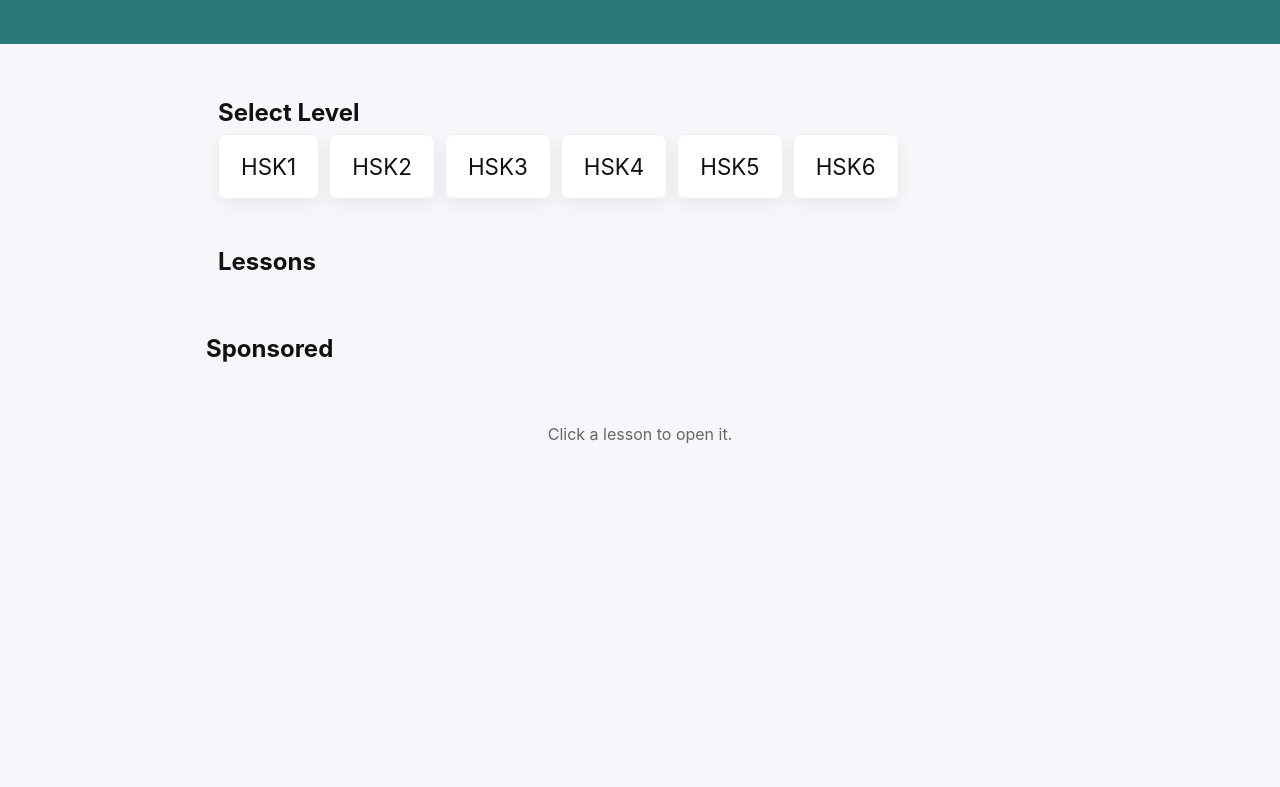
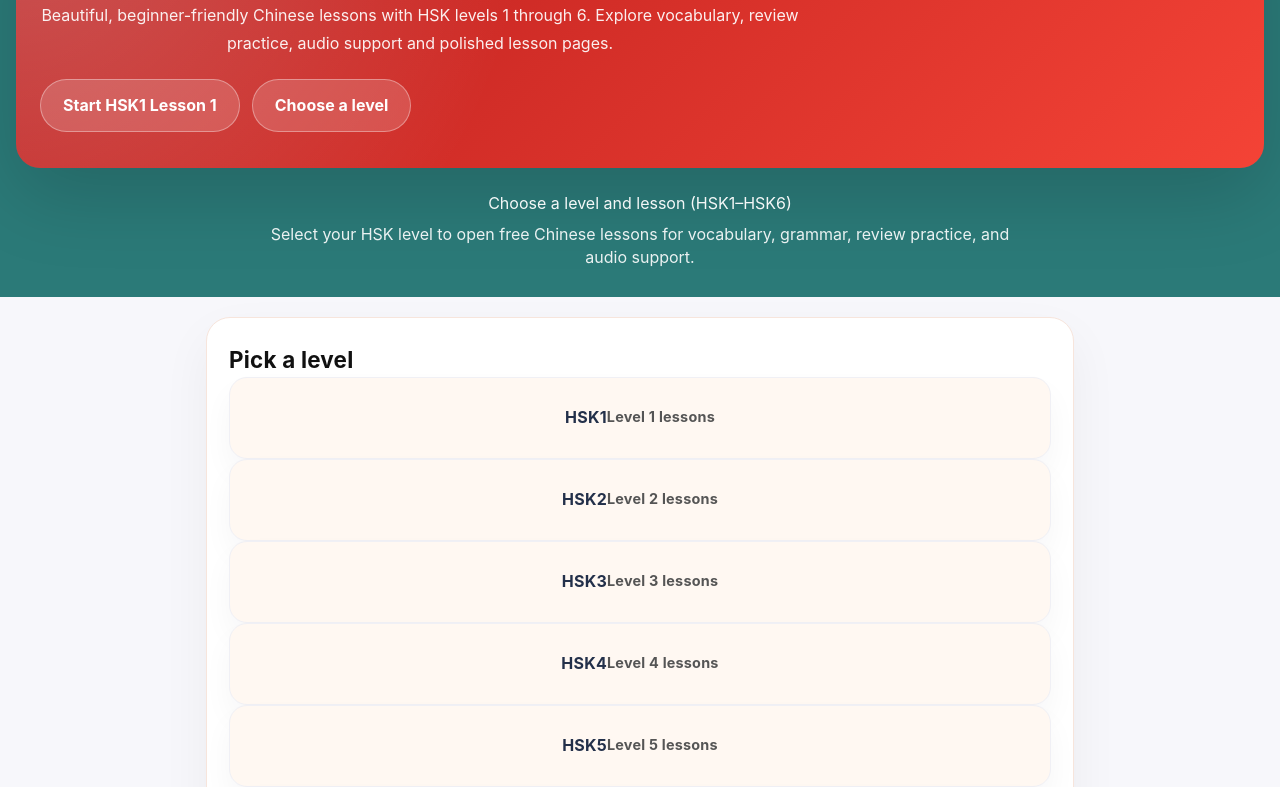
Before and after one commit to HoangPhuc2504/learn_hsk, a plain HTML site: page index.html in a window 1280 px wide. Shown: the part 133-920 px from the top of the page. Before the commit the page ends 800 px from the top, so only its background shows below. Drawn offline with Linux system fonts and the light colour scheme.

Commit message:
Update index.html

```diff
--- a/index.html
+++ b/index.html
@@ -12,27 +12,181 @@
     <meta property="og:type" content="website">
     <meta property="og:locale" content="en_US">
     <link rel="stylesheet" href="css/styles.css">
+    <style>
+      :root {
+        --hero-dark: #b71c1c;
+        --hero-light: #f44336;
+        --surface-soft: #fff8f2;
+        --surface-strong: #ffffff;
+        --border-soft: #f7e5dc;
+        --text-muted: #5e6571;
+      }
+
+      .hero-banner {
+        background: radial-gradient(circle at top left, rgba(255, 255, 255, 0.25), transparent 40%), linear-gradient(135deg, var(--hero-dark), var(--hero-light));
+        color: white;
+        border-radius: 24px;
+        padding: 36px 24px;
+        box-shadow: 0 26px 80px rgba(0, 0, 0, 0.16);
+        margin-bottom: 24px;
+      }
+
+      .hero-banner h1 {
+        margin: 0 0 14px;
+        font-size: clamp(2rem, 3vw, 3rem);
+        letter-spacing: 0.02em;
+      }
+
+      .hero-banner p {
+        margin: 0;
+        max-width: 760px;
+        line-height: 1.75;
+        opacity: 0.92;
+      }
+
+      .hero-actions {
+        margin-top: 22px;
+        display: flex;
+        flex-wrap: wrap;
+        gap: 12px;
+      }
+
+      .hero-actions .button {
+        display: inline-flex;
+        align-items: center;
+        justify-content: center;
+        padding: 14px 22px;
+        border-radius: 999px;
+        border: 1px solid rgba(255, 255, 255, 0.35);
+        background: rgba(255, 255, 255, 0.16);
+        color: white;
+        text-decoration: none;
+        font-weight: 700;
+        transition: transform 0.2s ease, background 0.2s ease;
+      }
+
+      .hero-actions .button:hover {
+        transform: translateY(-1px);
+        background: rgba(255, 255, 255, 0.22);
+      }
+
+      .intro {
+        max-width: 740px;
+        margin: 8px auto 0;
+        opacity: 0.9;
+      }
+
+      .card-section {
+        background: var(--surface-strong);
+        border-radius: 24px;
+        padding: 26px 22px;
+        margin-bottom: 22px;
+        box-shadow: 0 20px 50px rgba(16, 24, 40, 0.05);
+        border: 1px solid var(--border-soft);
+      }
+
+      .card-section h2 {
+        margin-top: 0;
+        font-size: 1.4rem;
+        letter-spacing: 0.01em;
+      }
+
+      .cards {
+        display: grid;
+        grid-template-columns: repeat(auto-fit, minmax(150px, 1fr));
+        gap: 14px;
+        margin-top: 18px;
+      }
+
+      .card {
+        min-height: 82px;
+        display: flex;
+        align-items: center;
+        justify-content: center;
+        text-align: center;
+        font-size: 1rem;
+        padding: 18px 16px;
+        border-radius: 18px;
+        border: 1px solid #f0f0f5;
+        box-shadow: 0 16px 30px rgba(16, 24, 40, 0.04);
+        transition: transform 0.2s ease, box-shadow 0.2s ease, border-color 0.2s ease;
+        background: var(--surface-soft);
+        color: #23304a;
+      }
+
+      .card:hover {
+        transform: translateY(-2px);
+        box-shadow: 0 18px 32px rgba(16, 24, 40, 0.1);
+      }
+
+      .card.selected {
+        border-color: rgba(211, 47, 47, 0.24);
+        background: linear-gradient(180deg, rgba(211, 47, 47, 0.08), rgba(255, 255, 255, 0.95));
+      }
+
+      .lesson-group {
+        display: grid;
+        grid-template-columns: repeat(auto-fit, minmax(180px, 1fr));
+        gap: 14px;
+        margin-top: 16px;
+      }
+
+      .note-card {
+        grid-column: 1 / -1;
+        background: #fff7f1;
+        color: var(--text-muted);
+        border-color: #f4d6c6;
+        box-shadow: none;
+        font-size: 0.97rem;
+      }
+
+      .ad-section {
+        text-align: center;
+      }
+
+      .site-footer {
+        text-align: center;
+        margin-bottom: 34px;
+        color: #606975;
+      }
+
+      @media (max-width: 640px) {
+        .hero-banner { padding: 24px 18px; }
+        .card-section { padding: 22px 18px; }
+        .hero-actions { flex-direction: column; align-items: stretch; }
+      }
+    </style>
     <script async src="https://pagead2.googlesyndication.com/pagead/js/adsbygoogle.js?client=ca-pub-5742837209550679" crossorigin="anonymous"></script>
   </head>
   <body>
     <header class="site-header">
-      <h1>HSK 3.0</h1>
+      <div class="hero-banner">
+        <div>
+          <h1>HSK 3.0 — Free Chinese Lessons</h1>
+          <p>Beautiful, beginner-friendly Chinese lessons with HSK levels 1 through 6. Explore vocabulary, review practice, audio support and polished lesson pages.</p>
+          <div class="hero-actions">
+            <a href="hsk1/lesson1/index.html" class="button">Start HSK1 Lesson 1</a>
+            <a href="#levels" class="button">Choose a level</a>
+          </div>
+        </div>
+      </div>
       <p class="subtitle">Choose a level and lesson (HSK1–HSK6)</p>
       <p class="intro">Select your HSK level to open free Chinese lessons for vocabulary, grammar, review practice, and audio support.</p>
     </header>
 
     <main class="container">
-      <section class="card-section">
-        <h2>Select Level</h2>
-        <div id="levels" class="cards"></div>
+      <section class="card-section" id="levels-section">
+        <h2 id="levels">Pick a level</h2>
+        <div class="cards" id="levels"></div>
+        <div class="card note-card">Tap a level to reveal its lesson pages. Use the sample link above to open the polished HSK1 Lesson 1 page.</div>
       </section>
 
       <section class="card-section">
         <h2>Lessons</h2>
-        <div id="lessons" class="cards"></div>
+        <div id="lessons" class="lesson-group"></div>
       </section>
 
-      <section class="ad-section">
+      <section class="card-section ad-section">
         <h2>Sponsored</h2>
         <ins class="adsbygoogle"
              style="display:block"
@@ -47,17 +201,15 @@
     </main>
 
     <footer class="site-footer">
-      <p>Click a lesson to open it.</p>
+      <p>Click a lesson card to open lesson content in a new page.</p>
     </footer>
 
     <script>
       const levelsEl = document.getElementById('levels')
       const lessonsEl = document.getElementById('lessons')
 
-      // create level checkboxes HSK1..HSK6; checking shows lessons, unchecking hides them
-      for(let l=1;l<=6;l++){
+      for (let l = 1; l <= 6; l++) {
         const wrapper = document.createElement('div')
-        wrapper.style.display = 'inline-block'
         wrapper.style.position = 'relative'
 
         const cb = document.createElement('input')
@@ -69,48 +221,41 @@
         const label = document.createElement('label')
         label.className = 'card'
         label.htmlFor = cb.id
-        label.textContent = 'HSK' + l
+        label.innerHTML = `<strong>HSK${l}</strong><span class="meta">Level ${l} lessons</span>`
 
-        // toggle lessons group when checkbox changes
-        cb.addEventListener('change', (e)=>{
+        cb.addEventListener('change', (e) => {
           const level = e.target.dataset.level
-          // when checked, uncheck others and remove their groups
-          if(e.target.checked){
-            // uncheck other checkboxes and remove their groups
+          const activeLabel = levelsEl.querySelector(`label[for="level-${level}"]`)
+
+          if (e.target.checked) {
             const others = levelsEl.querySelectorAll('input[type="checkbox"]')
-            others.forEach(o=>{
-              if(o !== e.target && o.checked){
+            others.forEach((o) => {
+              if (o !== e.target && o.checked) {
                 o.checked = false
                 const existing = lessonsEl.querySelector(`.lesson-group[data-level="${o.dataset.level}"]`)
-                if(existing) existing.remove()
+                if (existing) existing.remove()
               }
             })
-            // remove selected class from all labels
-            levelsEl.querySelectorAll('label.card').forEach(l=>l.classList.remove('selected'))
+            levelsEl.querySelectorAll('label.card').forEach((item) => item.classList.remove('selected'))
 
             const group = document.createElement('div')
             group.className = 'lesson-group'
             group.dataset.level = level
-            group.style.width = '100%'
-            group.style.display = 'flex'
-            group.style.flexWrap = 'wrap'
-            group.style.gap = '8px'
 
-            for(let i=1;i<=20;i++){
+            for (let i = 1; i <= 20; i++) {
               const a = document.createElement('a')
               a.className = 'card'
               a.textContent = `HSK${level} — Lesson ${i}`
               a.href = `hsk${level}/lesson${i}/index.html`
               group.appendChild(a)
             }
+            lessonsEl.innerHTML = ''
             lessonsEl.appendChild(group)
-            // highlight this label as selected
-            label.classList.add('selected')
+            activeLabel.classList.add('selected')
           } else {
-            // remove group's lessons and selection highlight
             const existing = lessonsEl.querySelector(`.lesson-group[data-level="${level}"]`)
-            if(existing) existing.remove()
-            label.classList.remove('selected')
+            if (existing) existing.remove()
+            if (activeLabel) activeLabel.classList.remove('selected')
           }
         })
 
```
